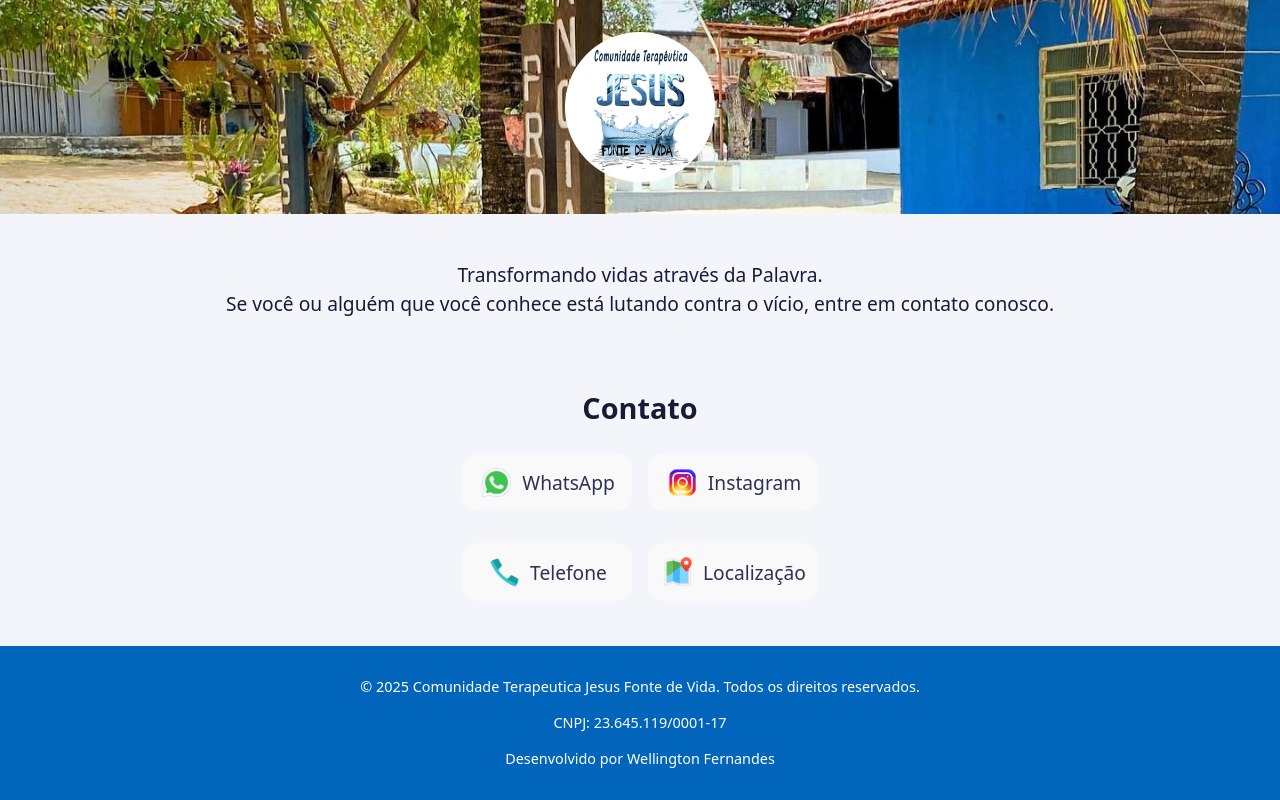
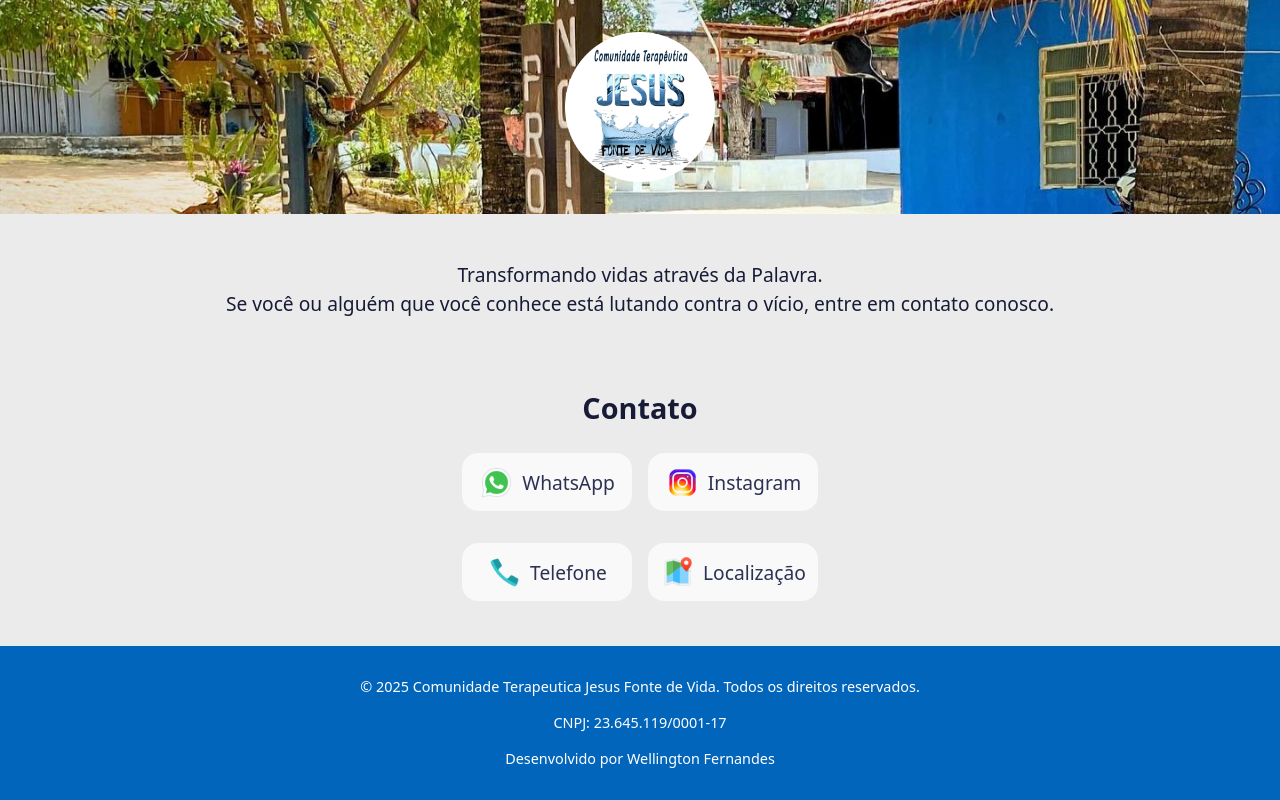
Before and after one commit to wellingtonfernandesbarbosa/ctjesusfontedevida, a plain HTML site: page index.html in a window 1280 px wide. Drawn offline with Linux system fonts and the light colour scheme.

Commit message:
Ajusta a cor de fundo do conteúdo principal para melhor contraste

```diff
--- a/style.css
+++ b/style.css
@@ -87,7 +87,7 @@ main {
   flex-direction: column;
   justify-content: space-around;
   padding: 1rem;
-  background-color: rgba(244, 245, 250, 1);
+  background-color: rgba(235, 235, 235, 1);
   flex: 1;
 }
 
```
